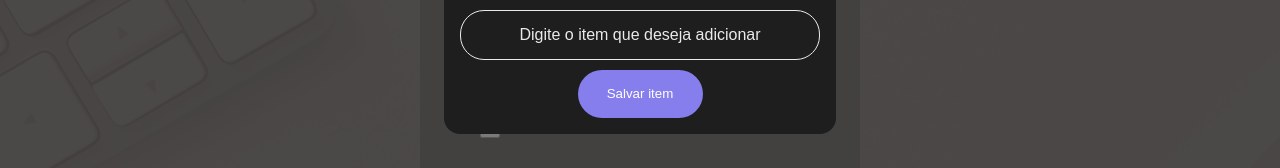
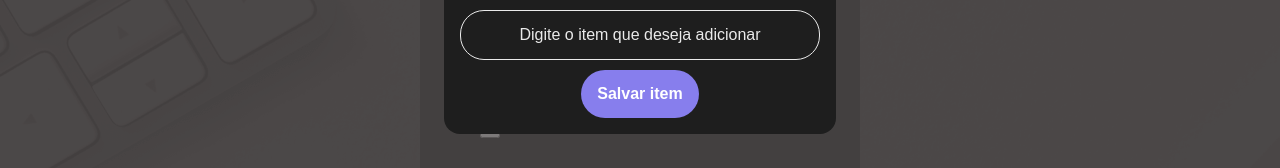
Before and after one commit to larimussoi/ToDo-List, a React (Vite) app: page / in a window 1280 px wide. Both pictures are taken after a click on the button 772 px from the left and 787 px from the top of the page. Shown: the part 351-519 px from the top of the page. Built offline with nearby package versions, Linux system fonts and the light colour scheme.

Commit message:
Alterações do modal

```diff
--- a/src/App.jsx
+++ b/src/App.jsx
@@ -11,6 +11,7 @@ import { SubHeading } from "./components/SubHeading";
 import { ToDoItem } from "./components/ToDoItem";
 import { ToDoList } from "./components/ToDoList";
 import { TextInput } from "./components/TextInput";
+import { ToDoForm } from "./components/ToDoForm";
 
 const todos = [
   {
@@ -61,6 +62,8 @@ function App() {
     console.log("alternar modal");
   };
 
+  const addToDo = () => {};
+
   return (
     <main>
       <Container>
@@ -85,9 +88,7 @@ function App() {
           </ToDoList>
           <Footer>
             <Dialog isOpen={showDialog} onClose={toggleDialog}>
-              <form>
-                <TextInput placeholder="Digite o item que deseja adicionar" />{" "}
-              </form>
+              <ToDoForm onSubmit={addToDo} />
             </Dialog>
             <FabButton onClick={toggleDialog}>
               <IconPlus />
--- a/src/components/Dialog/dialog.estilos.css
+++ b/src/components/Dialog/dialog.estilos.css
@@ -30,9 +30,16 @@
 .btn-submit {
   background-color: #877eed;
   color: #fff;
-  width: 125px;
-  height: 48px;
-  padding: 16px 12px;
+  padding: 12px 16px;
   border-radius: 24px;
   border: none;
+  font-size: 16px;
+  font-weight: 600;
+  line-height: 150%;
+  cursor: pointer;
 }
+
+.btn-submit:hover {
+  background-color: #544acb;
+  padding: 12px 16px;
+}
--- /dev/null
+++ b/src/components/ToDoForm/index.jsx
@@ -0,0 +1,10 @@
+import "./todoform.estilos.css";
+import { TextInput } from "../TextInput";
+
+export function ToDoForm(onSubmit) {
+  return (
+    <form action={onSubmit} className="todo-form">
+      <TextInput placeholder="Digite o item que deseja adicionar" />
+    </form>
+  );
+}
```
Also changed, not shown: src/components/ToDoForm/todoform.estilos.css (added).
